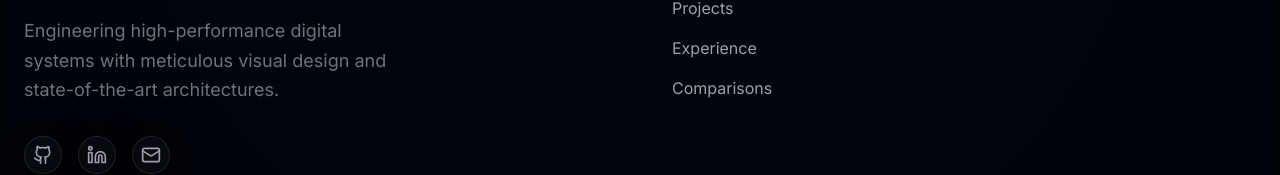
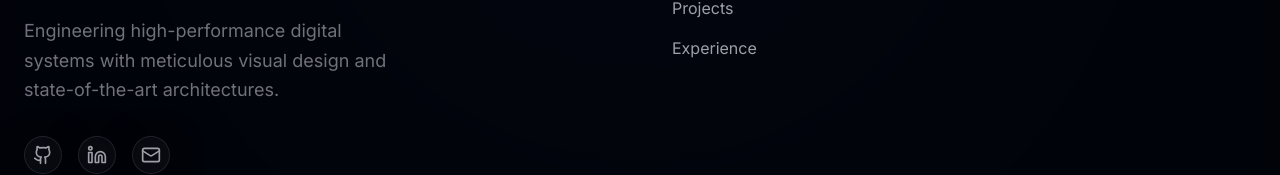
Before and after one commit to shireff/shireff-nady, a Next.js app: page / in a window 1280 px wide. Shown: the part 3785-3960 px from the top of the page. Built offline with nearby package versions, Linux system fonts and the light colour scheme; no server answers.

Commit message:
feat: Comment out the Comparisons link in the footer for future reference

```diff
--- a/src/components/layout/Footer.tsx
+++ b/src/components/layout/Footer.tsx
@@ -33,7 +33,7 @@ export default function Footer() {
             <ul className="space-y-4">
               <li><Link href="/projects" className="text-zinc-400 hover:text-blue-400 transition-colors">Projects</Link></li>
               <li><Link href="/experiences" className="text-zinc-400 hover:text-blue-400 transition-colors">Experience</Link></li>
-              <li><Link href="/state-comparisons" className="text-zinc-400 hover:text-blue-400 transition-colors">Comparisons</Link></li>
+              {/* <li><Link href="/state-comparisons" className="text-zinc-400 hover:text-blue-400 transition-colors">Comparisons</Link></li> */}
             </ul>
           </div>
 
```
